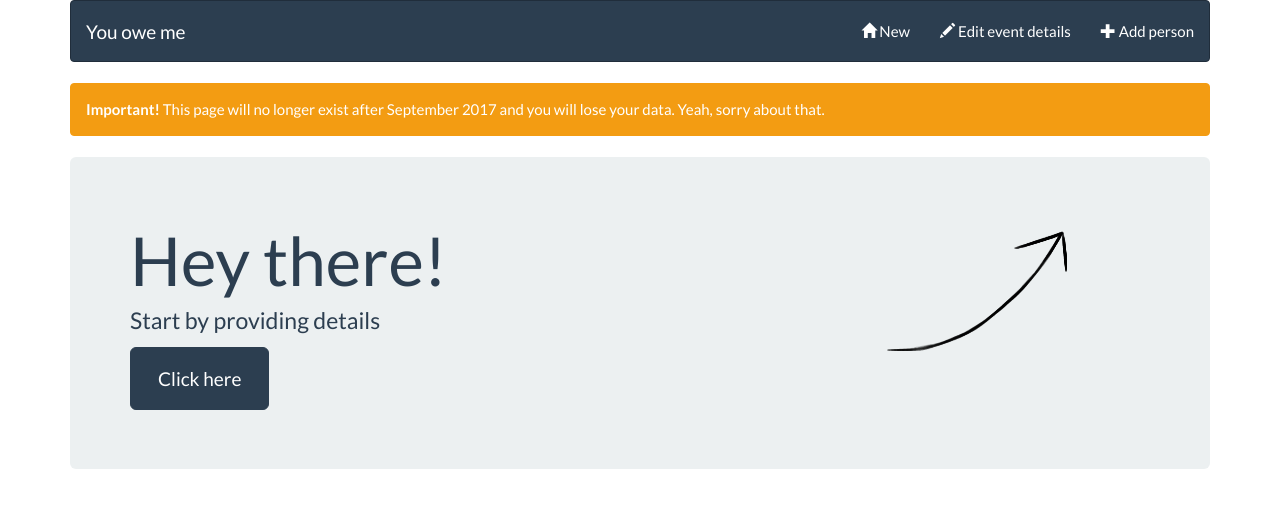
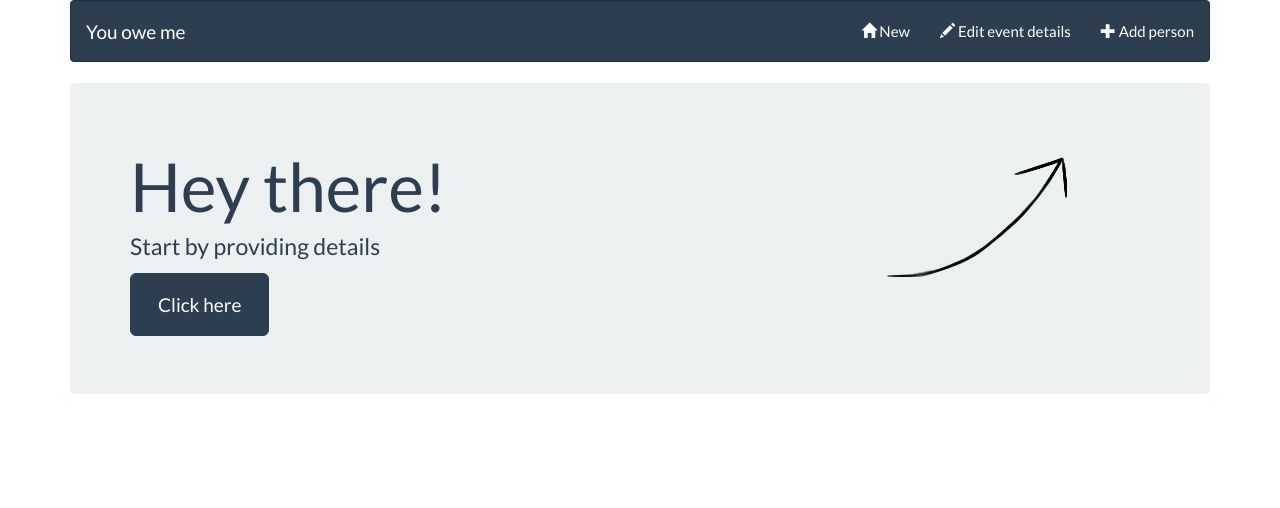
Before and after one commit to raidokaldma/you-owe-me-v2, a plain HTML site: page index.html in a window 1280 px wide. Drawn offline with Linux system fonts and the light colour scheme; no server answers.

Commit message:
Removed warning

```diff
--- a/assets/html/main.html
+++ b/assets/html/main.html
@@ -2,11 +2,6 @@
 
 <div class="container">
     <div ng-include="'assets/html/navbar.html'"></div>
-
-    <div class="alert alert-warning">
-        <strong>Important!</strong> This page will no longer exist after September 2017 and you will lose your data. Yeah, sorry about that.
-    </div>
-
     <div ng-include="'assets/html/start.html'" ng-if="!data.names.length && firstLoadDone"></div>
     <div ng-include="'assets/html/event-info.html'" ng-if="data.names.length"></div>
     <div ng-include="'assets/html/content.html'" ng-if="data.names.length"></div>
```
